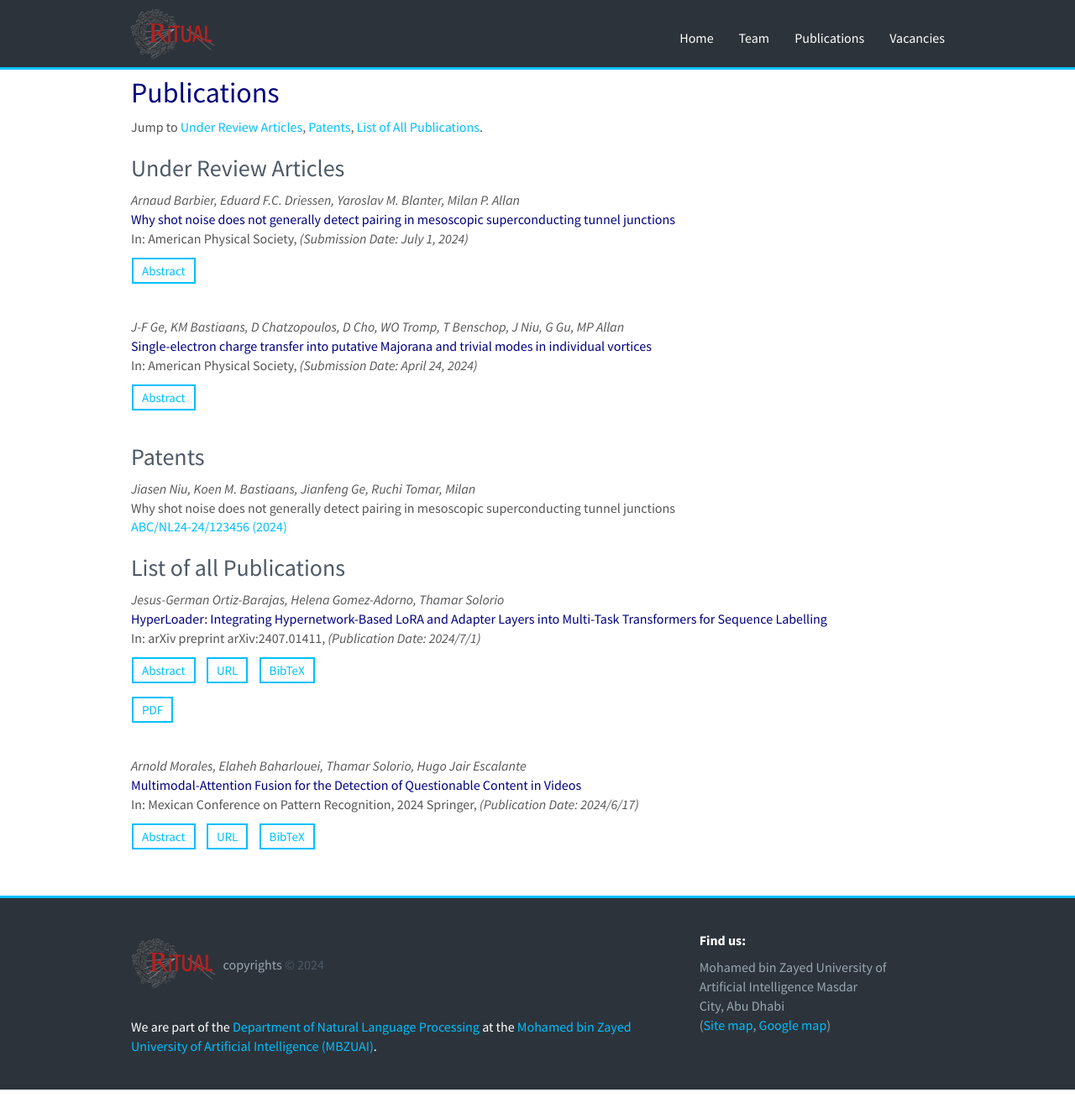
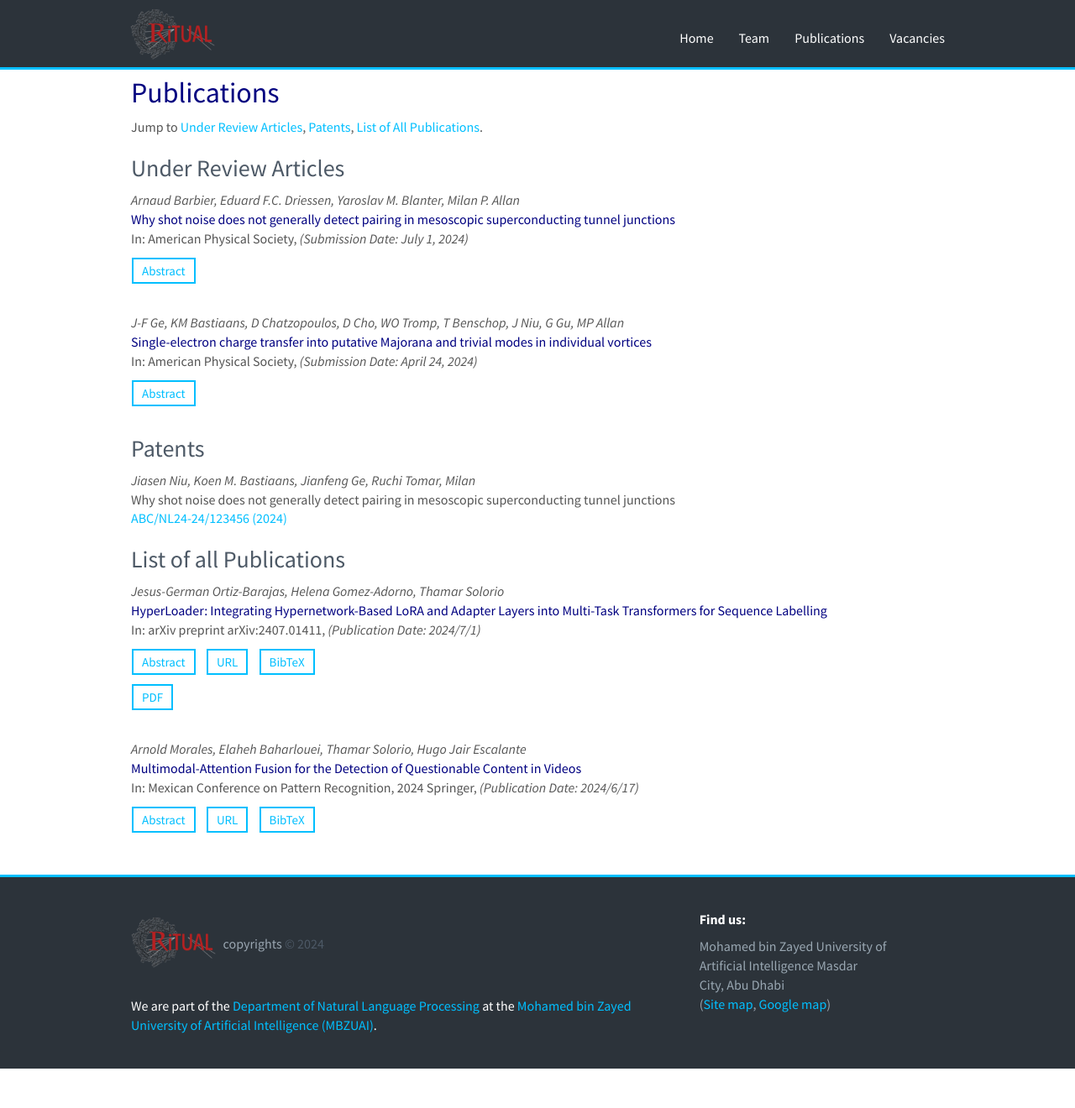
Before and after one commit to RamzaBasharat/MBZUAI, a Jekyll site: the page built from _pages/publications.md, in a window 1280 px wide and 1320 px high. Shown: the whole window at 84% size. Built offline with Jekyll 4.4.1, drawn with Linux system fonts in a browser that asks for light colours; nearby versions of some CDN libraries.

Commit message:
updating publications

```diff
--- a/css/main.scss
+++ b/css/main.scss
@@ -98,8 +98,8 @@ transform: scale(1.02)
 }
 
 .pace-below-nav{
-margin-top:15px;
-margin-bottom:20px;
+margin-top:25px;
+margin-bottom:30px;
 }
 
 // ----------------- custom color ------------------------------
@@ -150,9 +150,7 @@ color:#99a7b2;
     background-color: #fff; /* Background color */
     border: 2px solid #00bfff; /* Remove default border */
     cursor: pointer; /* Pointer cursor on hover */
-    margin-left:0px;
     margin-right:10px;
-    margin-bottom:5px;
 }
 
 .small-sky-btn:hover {
```
